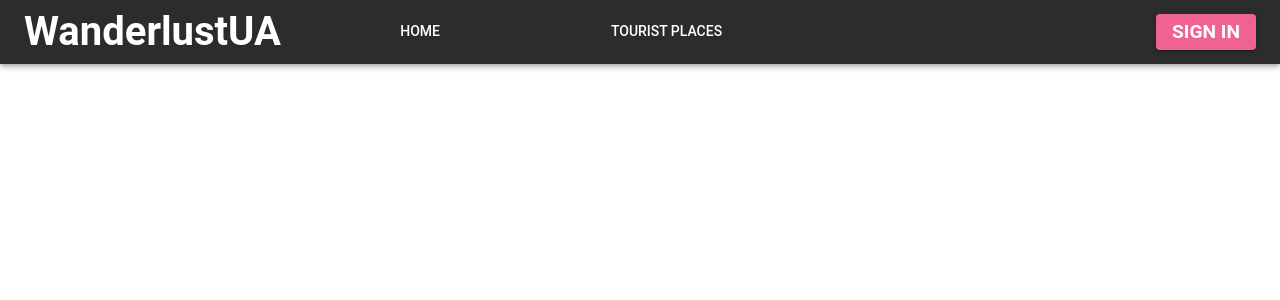
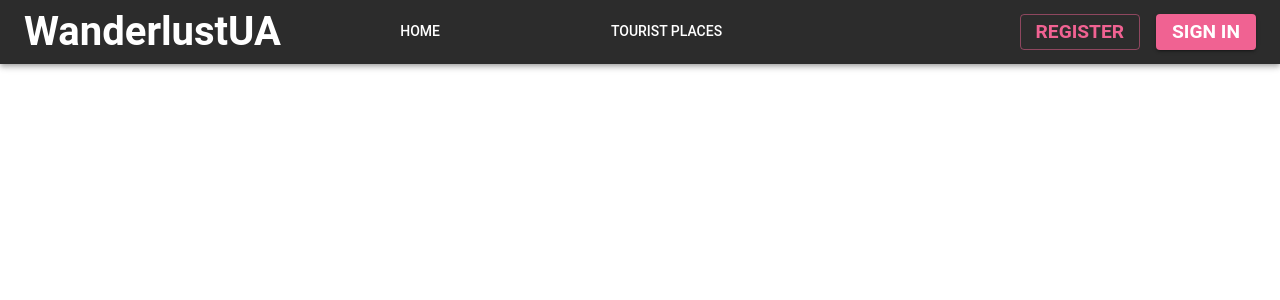
Before and after one commit to IvanRozb/WanderlustUA.front, a Next.js app: page / in a window 1280 px wide. Shown: the top 300 px of the page. Built offline with nearby package versions, Linux system fonts and the light colour scheme.

Commit message:
Added Register Button

```diff
--- a/src/modules/header/components/navTabs/index.tsx
+++ b/src/modules/header/components/navTabs/index.tsx
@@ -31,7 +31,7 @@ export default function NavTabs() {
     const handleChange = (event: SyntheticEvent, newValue: number) => {
         setValue(newValue);
     };
-    return <Tabs variant={"fullWidth"} value={value} onChange={handleChange} className={classes.tabs}>
+    return <Tabs variant={"fullWidth"} value={(!token) ? 0 : value} onChange={handleChange} className={classes.tabs}>
         <Tab label={<Link href={"/"}><div className={classes.tabLink}>Home</div></Link>} value={0} className={classes.tab}/>
         <Tab label={<Link href={"/tourist-places"}><div className={classes.tabLink}>Tourist Places</div></Link>} value={1} className={classes.tab}/>
         {token && <Tab label={<Link href={"/trips"}><div className={classes.tabLink}>Trips</div></Link>} value={2} className={classes.tab}/>}
--- /dev/null
+++ b/src/modules/header/components/register-button/index.tsx
@@ -0,0 +1,7 @@
+import {Button, Typography} from "@mui/material";
+
+export default function RegisterButton(){
+    return <Button variant="outlined" color={"secondary"} sx={{marginRight: "1rem"}}>
+        <Typography variant={"h4"} sx={{cursor: "pointer"}}>Register</Typography>
+    </Button>
+}
--- a/src/modules/header/index.tsx
+++ b/src/modules/header/index.tsx
@@ -4,6 +4,7 @@ import NavTabs from "@/modules/header/components/navTabs";
 import SignIn from "src/modules/header/components/sign-in";
 import SignOut from "@/modules/header/components/sign-out";
 import useToken from "@/hooks/useToken";
+import RegisterButton from "@/modules/header/components/register-button";
 
 export default function Header() {
     const token = useToken();
@@ -14,6 +15,7 @@ export default function Header() {
                 <Toolbar disableGutters>
                     <Logo />
                     <NavTabs/>
+                    <RegisterButton/>
                     {!token ? <SignIn/> : <SignOut/>}
                 </Toolbar>
             </Container>
```
